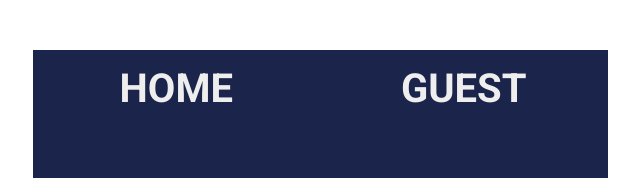
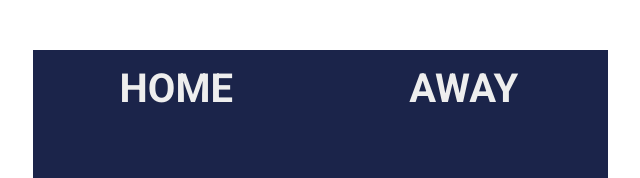
Before and after one commit to pcodesdev/basketball-scoreboard-scrimba, a plain HTML site: page index.html in a window 1280 px wide. Shown: the top 178 px of the page, 320-960 px from the left. Drawn offline with Linux system fonts and the light colour scheme.

Commit message:
Update index.html
Have changed the "GUEST" name to "AWAY"

```diff
--- a/index.html
+++ b/index.html
@@ -17,7 +17,7 @@
           <button onclick="home3Add()" class="btn-click">+3</button>
         </div>
         <div class="guest">
-          <h1 class="main-heading">GUEST</h1>
+          <h1 class="main-heading">AWAY</h1>
           <h2 id="guest-score">0</h2>
           <button onclick="guest1Add()" class="btn-click">+1</button>
           <button onclick="guest2Add()" class="btn-click">+2</button>
```
